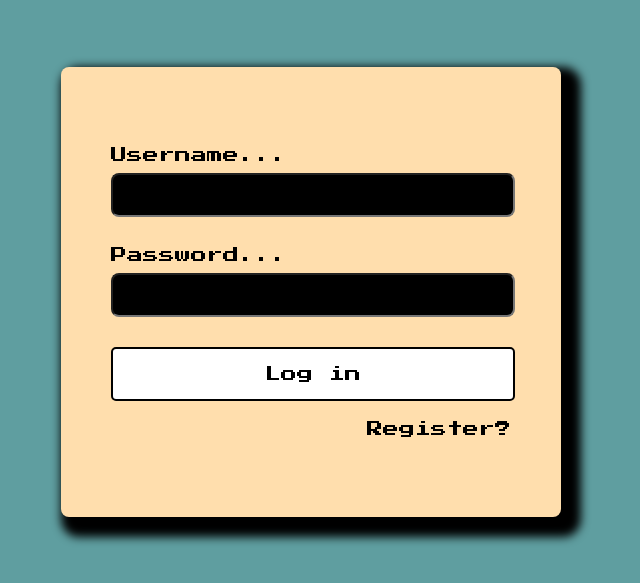
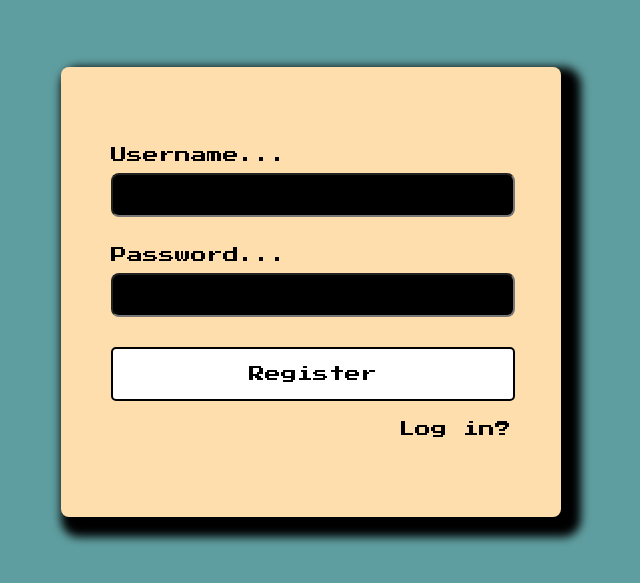
Before and after one commit to enlighten96gm/Innowise-Lab-Internship-Level-1-Clever-to-do-list, a React (Create React App) app in the folder clever-to-do-list/: page /Register in a window 1280 px wide. Before the commit this address led to /Login. Shown: the part 163-746 px from the top of the page, without its empty margins (329-969 px from the left). Built offline with nearby package versions, Linux system fonts and the light colour scheme; no server answers; the database is empty.

Commit message:
feat: change router logic

```diff
--- a/clever-to-do-list/src/App.css
+++ b/clever-to-do-list/src/App.css
@@ -21,3 +21,10 @@ body {
 .active {
   background-color: green;
 }
+a {
+  text-decoration: none;
+  color: black;
+}
+a:hover {
+  color: red;
+}
--- a/clever-to-do-list/src/App.js
+++ b/clever-to-do-list/src/App.js
@@ -87,9 +87,9 @@ const App = () => {
         {user === '' ? (
           <Switch>
             <Route
-              path={logInUp === false ? LOGIN_ROUTE : REGISTER_ROUTE}
-              render={() =>
-                logInUp === false ? (
+              path={LOGIN_ROUTE}
+              render={() => {
+                return (
                   <LoginPage
                     LoginRegisterSwitcher={LoginRegisterSwitcher}
                     email={email}
@@ -98,7 +98,13 @@ const App = () => {
                     setPassword={setPassword}
                     loginHandler={loginHandler}
                   />
-                ) : (
+                );
+              }}
+            />
+            <Route
+              path={REGISTER_ROUTE}
+              render={() => {
+                return (
                   <RegisterPage
                     LoginRegisterSwitcher={LoginRegisterSwitcher}
                     email={email}
@@ -107,17 +113,17 @@ const App = () => {
                     setPassword={setPassword}
                     RegisterHandler={RegisterHandler}
                   />
-                )
-              }
+                );
+              }}
             />
-            <Redirect to={logInUp === false ? LOGIN_ROUTE : REGISTER_ROUTE} />
+            <Redirect to={logInUp ? LOGIN_ROUTE : REGISTER_ROUTE} />
           </Switch>
         ) : (
           <Switch>
             <Route
-              path={createTask === false ? CALENDAR_ROUTE : CREATE_TASK_ROUTE}
-              render={() =>
-                createTask === false ? (
+              path={CALENDAR_ROUTE}
+              render={() => {
+                return (
                   <CalendarPage
                     logOutHandler={logOutHandler}
                     calendarTaskSwitcher={calendarTaskSwitcher}
@@ -131,7 +137,13 @@ const App = () => {
                     restore={restore}
                     loader={loader}
                   />
-                ) : (
+                );
+              }}
+            />
+            <Route
+              path={CREATE_TASK_ROUTE}
+              render={() => {
+                return (
                   <CreateTaskPage
                     calendarTaskSwitcher={calendarTaskSwitcher}
                     user={user}
@@ -142,10 +154,10 @@ const App = () => {
                     restore={restore}
                     checkArr={checkArr}
                   />
-                )
-              }
+                );
+              }}
             />
-            <Redirect to={createTask === false ? CALENDAR_ROUTE : CREATE_TASK_ROUTE} />
+            <Redirect to={CALENDAR_ROUTE} />
           </Switch>
         )}
       </BrowserRouter>
--- a/clever-to-do-list/src/components/pages/calendar.js
+++ b/clever-to-do-list/src/components/pages/calendar.js
@@ -1,6 +1,8 @@
 import React, { useEffect, useRef, useState } from 'react';
+import { NavLink } from 'react-router-dom';
 import css from '../../css-modules/calendar-page.module.css';
 import getDate from '../../functions/get-date';
+import { CREATE_TASK_ROUTE, LOGIN_ROUTE } from '../../utils/routes';
 import LoaderComponent from '../loader-component';
 import SingleDateComponent from '../shared/single-date-component';
 import SingleTaskComponent from '../shared/singleTaskComponent';
@@ -127,7 +129,7 @@ const CalendarPage = ({
         <div className={css.header}>
           <div>Tassker...</div>
           <div onClick={logOutHandler} className={css.signout__button}>
-            ...Sign Out
+            <NavLink to={LOGIN_ROUTE}>...Sign Out</NavLink>
           </div>
         </div>
         <div
@@ -148,7 +150,7 @@ const CalendarPage = ({
         </div>
         <div className={css.add__task_container}>
           <div onClick={calendarTaskSwitcher} className={css.add__task_btn}>
-            Add a New Task
+            <NavLink to={CREATE_TASK_ROUTE}>Add a New Task</NavLink>
           </div>
         </div>
       </div>
--- a/clever-to-do-list/src/components/pages/create-task-page.js
+++ b/clever-to-do-list/src/components/pages/create-task-page.js
@@ -1,6 +1,8 @@
 import React, { useState } from 'react';
+import { NavLink } from 'react-router-dom';
 import css from '../../css-modules/create-task-page.module.css';
 import firebaseApi from '../../utils/firebase-api';
+import { CALENDAR_ROUTE } from '../../utils/routes';
 import SingleCreateTaskComponent from '../shared/single-create-task-component';
 
 const CreateTaskPage = ({
@@ -40,7 +42,9 @@ const CreateTaskPage = ({
     <div className={css.main}>
       <div className={css.wrapper}>
         <div className={css.header}>
-          <div onClick={calendarTaskSwitcher} className={css.return} />
+          <NavLink to={CALENDAR_ROUTE}>
+            <div onClick={calendarTaskSwitcher} className={css.return} />
+          </NavLink>
           <div className={css.header__text}>Today's Task. . .</div>
         </div>
         <div className={css.task__container}>{singleCreateTaskElement}</div>
--- a/clever-to-do-list/src/components/pages/login-page.js
+++ b/clever-to-do-list/src/components/pages/login-page.js
@@ -1,5 +1,7 @@
 import React from 'react';
+import { NavLink } from 'react-router-dom';
 import css from '../../css-modules/login-page.module.css';
+import { CALENDAR_ROUTE, REGISTER_ROUTE } from '../../utils/routes';
 
 const LoginPage = (props) => {
   const { LoginRegisterSwitcher, email, setEmail, password, setPassword, loginHandler } = props;
@@ -26,10 +28,12 @@ const LoginPage = (props) => {
         </div>
         <div className={css.button__block}>
           <div onClick={loginHandler} className={css.button__block__Login}>
-            <span>Log in</span>
+            <NavLink to={CALENDAR_ROUTE}>
+              <span>Log in</span>
+            </NavLink>
           </div>
           <div onClick={LoginRegisterSwitcher} className={css.button__block__Register}>
-            Register?
+            <NavLink to={REGISTER_ROUTE}>Register?</NavLink>
           </div>
         </div>
       </div>
--- a/clever-to-do-list/src/components/pages/register-page.js
+++ b/clever-to-do-list/src/components/pages/register-page.js
@@ -1,5 +1,7 @@
 import React from 'react';
+import { NavLink } from 'react-router-dom';
 import css from '../../css-modules/register-page.module.css';
+import { CALENDAR_ROUTE, LOGIN_ROUTE } from '../../utils/routes';
 
 const RegisterPage = (props) => {
   const { LoginRegisterSwitcher, email, setEmail, password, setPassword, RegisterHandler } = props;
@@ -27,10 +29,12 @@ const RegisterPage = (props) => {
         </div>
         <div className={css.button__block}>
           <div onClick={RegisterHandler} className={css.button__block__Login}>
-            <span>Register</span>
+            <NavLink to={CALENDAR_ROUTE}>
+              <span>Register</span>
+            </NavLink>
           </div>
           <div onClick={LoginRegisterSwitcher} className={css.button__block__Register}>
-            Log in?
+            <NavLink to={LOGIN_ROUTE}>Log in?</NavLink>
           </div>
         </div>
       </div>
```
